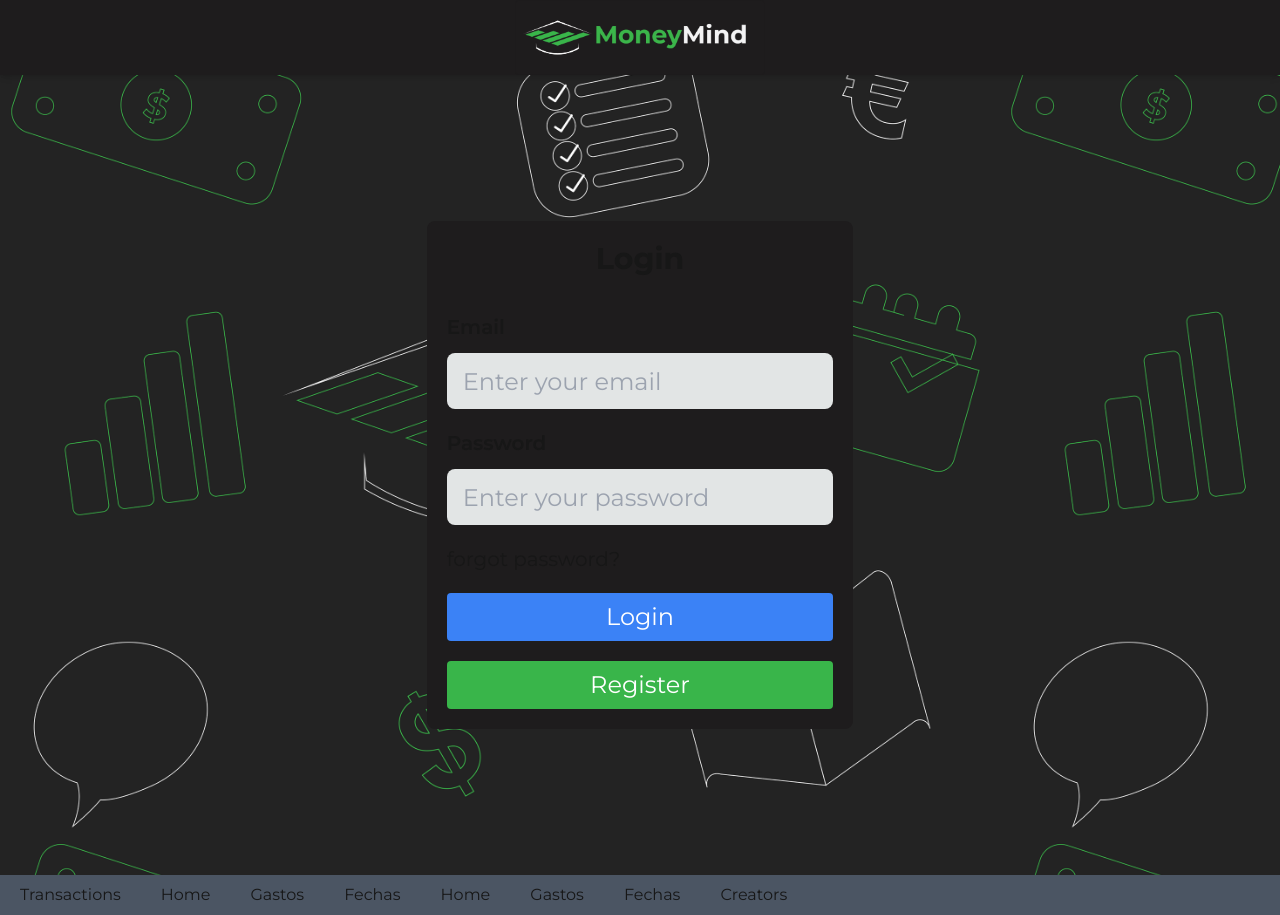
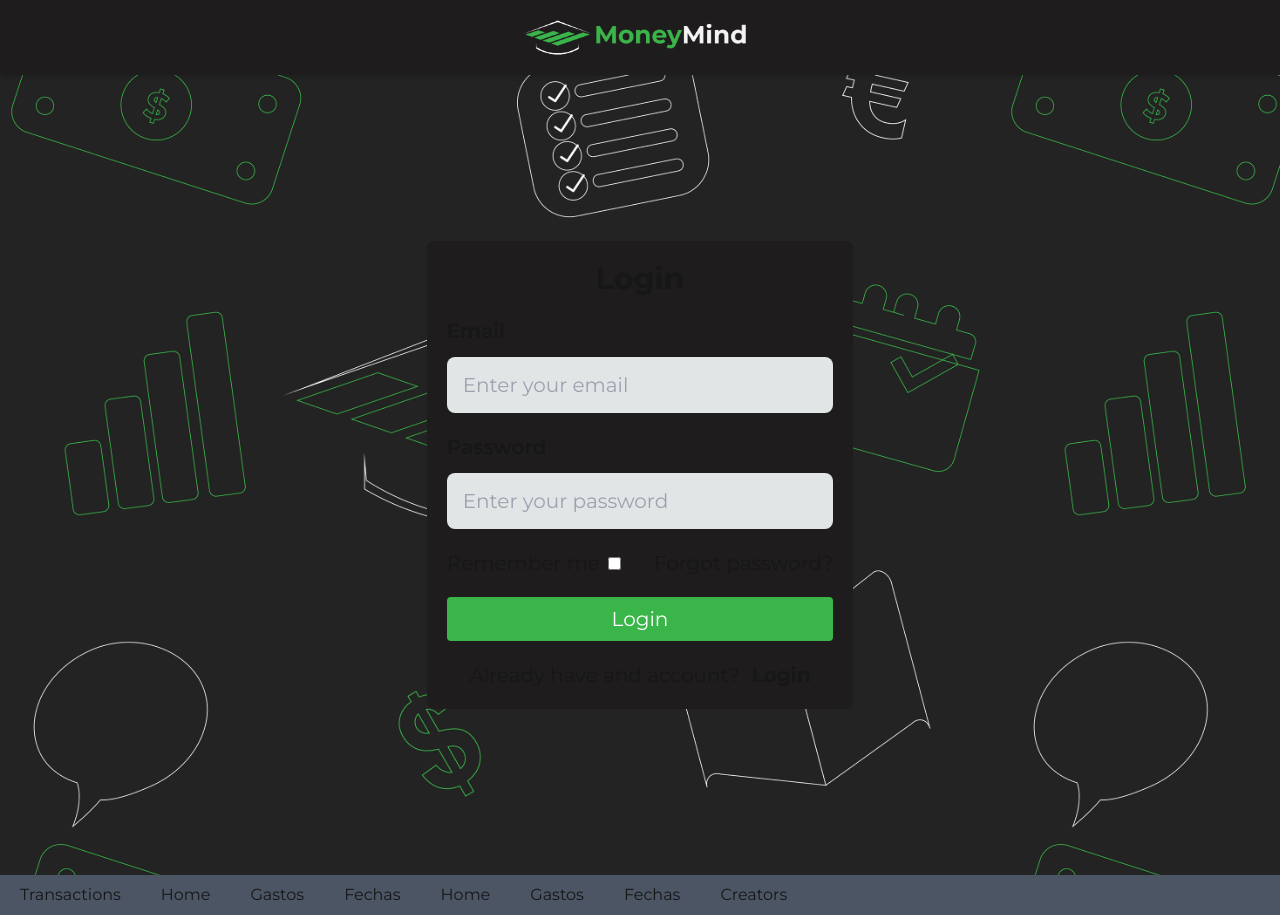
Before and after one commit to Lau-szutner/Money-Mind, a Next.js app in the folder frontend/: page /login in a window 1280 px wide. Both pictures are taken after typing "name@example.com", "Sample", "Sample123", "Sample123" into the empty fields and a click on the button "Login". Built offline with nearby package versions, Linux system fonts and the light colour scheme.

Commit message:
subo mejoras de forms y estilos

```diff
--- a/frontend/src/app/globals.css
+++ b/frontend/src/app/globals.css
@@ -27,6 +27,11 @@ body {
   background-repeat: repeat;
   background-size: 1000px;
 }
+
+.loginFormTitle {
+  @apply font-bold text-3xl text-center;
+}
+
 /* .glass {
   background-color: rgba(0, 0, 0, 0.5);
   backdrop-filter: blur(10px);
--- a/frontend/src/app/login/components/DoLogin.jsx
+++ b/frontend/src/app/login/components/DoLogin.jsx
@@ -69,9 +69,9 @@ const DoLogin = ({ hasAccount }) => {
   return (
     <form
       onSubmit={handleDoLogin}
-      className="bg-bgComponents rounded-lg text-2xl flex flex-col w-11/12 p-5 gap-5 lg:w-4/12"
+      className="bg-bgComponents rounded-lg text-xl flex flex-col w-11/12 p-5 gap-5 lg:w-4/12"
     >
-      <h1 className="mb-4 text-center font-bold text-3xl">Login</h1>
+      <h1 className="loginFormTitle">Login</h1>
 
       <InputField
         label="Email"
@@ -90,6 +90,15 @@ const DoLogin = ({ hasAccount }) => {
         value={formData.password}
         onChange={handleChange}
       />
+      <div className="flex items-center justify-between w-full">
+        <label className="flex items-center gap-2">
+          Remember me
+          <input type="checkbox" />
+        </label>
+        <button type="button" className="hover:underline">
+          Forgot password?
+        </button>
+      </div>
 
       {userNotFound && (
         <div className="bg-redSpend p-3 rounded-md text-center">
@@ -101,20 +110,20 @@ const DoLogin = ({ hasAccount }) => {
           Password incorrect, please enter a valir password
         </div>
       )}
-      <p className=" text-xl">forgot password?</p>
+
       <button
         type="submit"
-        className="p-2 bg-blue-500 text-white rounded w-full"
+        className="p-2 bg-greenIn text-white rounded w-full"
       >
         Login
       </button>
-      <button
-        type="button"
-        className="p-2 bg-blue-500 text-white rounded w-full bg-greenIn"
-        onClick={hasAccount}
-      >
-        Register
-      </button>
+
+      <div className="flex gap-3 justify-center">
+        <p>Already have and account?</p>
+        <button className="font-bold" onClick={hasAccount}>
+          Login
+        </button>
+      </div>
     </form>
   );
 };
--- a/frontend/src/app/login/components/FormRegister.jsx
+++ b/frontend/src/app/login/components/FormRegister.jsx
@@ -45,9 +45,9 @@ const FormRegister = ({ hasAccount }) => {
   return (
     <form
       onSubmit={handleRegister}
-      className="bg-bgComponents rounded-lg text-xl flex flex-col w-11/12 p-5 gap-5 lg:w-6/12 xl:w-4/1"
+      className="bg-bgComponents rounded-lg text-xl flex flex-col w-11/12 p-5 gap-5 lg:w-4/12"
     >
-      <h1 className="mb-4 text-center font-bold text-3xl">Registration</h1>
+      <h1 className="loginFormTitle">Registration</h1>
 
       <InputField
         label="Email"
@@ -98,8 +98,7 @@ const FormRegister = ({ hasAccount }) => {
 
       <div className="flex gap-3 justify-center">
         <p>Already have and account?</p>
-        <button className="font-bold m-1" onClick={hasAccount}>
-          {' '}
+        <button className="font-bold" onClick={hasAccount}>
           Login
         </button>
       </div>
--- a/frontend/tailwind.config.mjs
+++ b/frontend/tailwind.config.mjs
@@ -22,6 +22,7 @@ export default {
         redSpend: '#D54C4C',
         greenIn: '#39B54A',
       },
+
     },
   },
   plugins: [],
```
